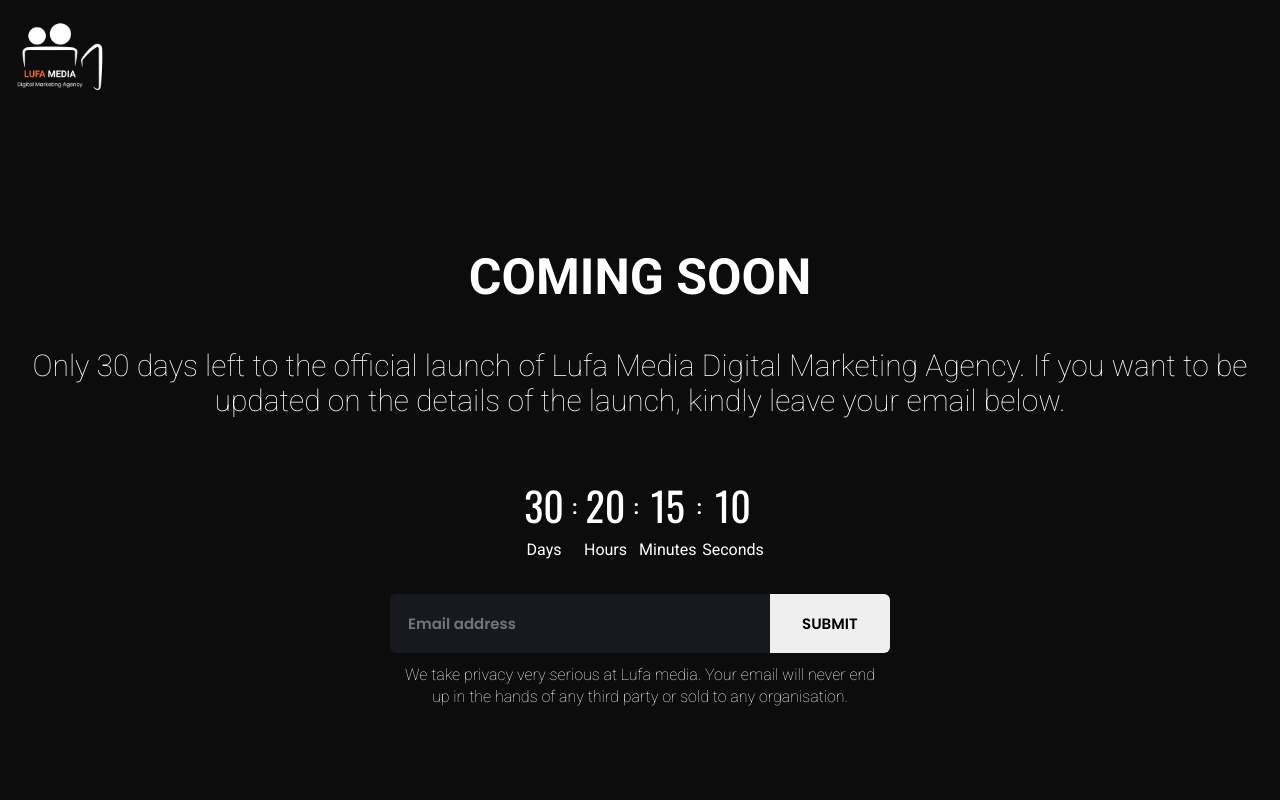
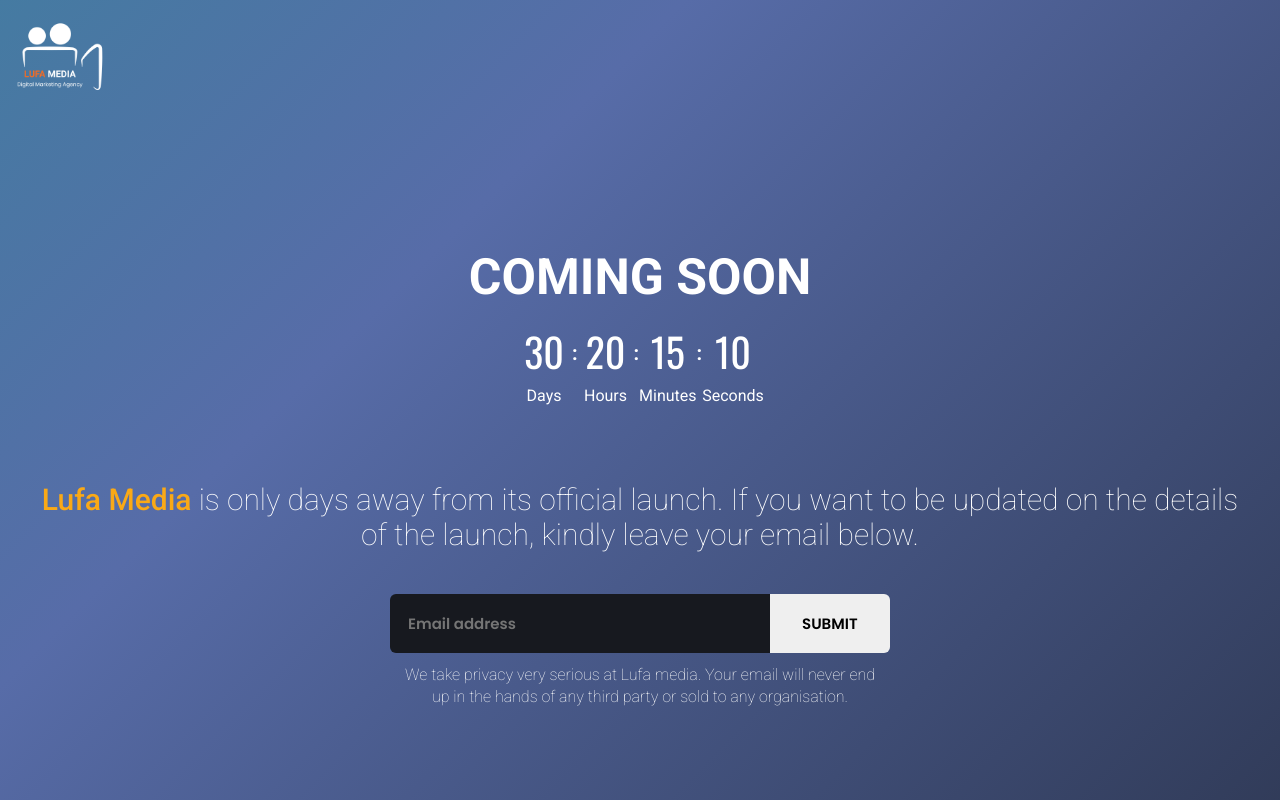
Before and after one commit to DrRichadams/first-nextjs, a Next.js app: page / in a window 1280 px wide. Built offline with nearby package versions, Linux system fonts and the light colour scheme.

Commit message:
added gradient to the background

```diff
--- a/pages/home.module.css
+++ b/pages/home.module.css
@@ -143,3 +143,8 @@
     margin-bottom: 30px;
     padding: 0;
 }
+
+.lufaspan {
+    color: #FAA916;
+    font-weight: 500;
+}
--- a/pages/index.js
+++ b/pages/index.js
@@ -10,13 +10,12 @@
       {/* <h1>Lufa Media Digital Marketing Agency</h1> */}
       <h3>COMING SOON</h3>
       {/* <ComingSoon days={30} hours={15} minutes={30} seconds={10} /> */}
+      <ComingSoon days={30} hours={20} minutes={15} seconds={10} />
       <p>
-        Only 30 days left to the official launch of
-        Lufa Media Digital Marketing Agency.
+        <span className={classes.lufaspan}>Lufa Media</span> is only days away from its official launch.
         If you want to be updated on the details of the launch,
         kindly leave your email below.
       </p>
-      <ComingSoon days={30} hours={20} minutes={15} seconds={10} />
       <form className={classes.form} onSubmit={handleSubmit}>
         <div className={classes.form}>
           <input type="email" placeholder="Email address" />
--- a/styles/globals.css
+++ b/styles/globals.css
@@ -51,7 +51,28 @@
   font-family: 'Roboto', sans-serif;
   /* font-family: sans-serif; */
   /* min-height: 100vh; */
+  background: linear-gradient(-45deg, #0c0c0c, #576CA8, #0ea88f, #FAA916);
+  background-size: 400% 400%;
+  animation: gradient 15s ease infinite;
+  height: 100vh;
+  /* filter: blur(8px); */
+  /* -webkit-filter: blur(8px); */
 }
+
+@keyframes gradient {
+  0% {
+    background-position: 0% 50%;
+  }
+
+  50% {
+    background-position: 100% 50%;
+  }
+
+  100% {
+    background-position: 0% 50%;
+  }
+}
+
 
 h1,
 h2,
```
